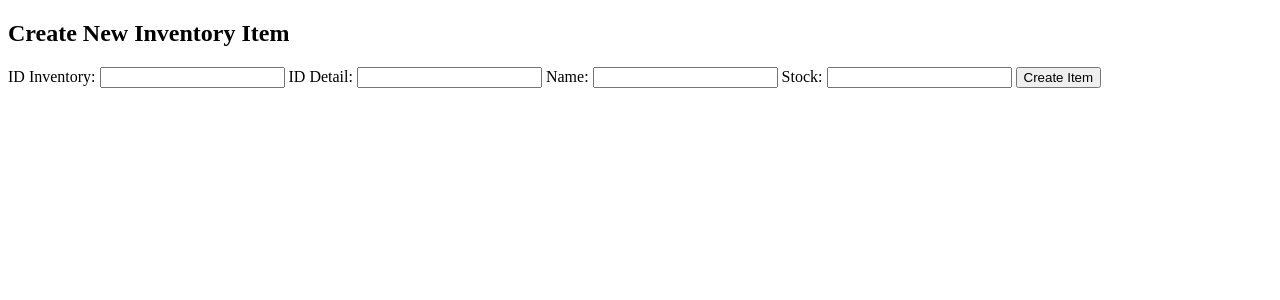
After one commit to raihanachmad8/Inventory-Basis-Data, a PHP site: page /inventory/create in a window 1280 px wide. The commit adds this page. Shown: the top 300 px of the page. Run offline with PHP 8.4, Linux system fonts and the light colour scheme; some libraries are stand-ins or nearby versions.

Commit message:
feat: Add Models Repository Service
Add New Service Inventory and Configure the file
Add New Routing System Configure

fix: Route add new configuration

Repair 404 routing

Realted Issue : Bad UI, Database

```diff
--- a/src/App/Router.php
+++ b/src/App/Router.php
@@ -1,10 +1,19 @@
 <?php
 
+require_once __DIR__ . '/View.php';
+
 interface RouterInterface {
+    public static function run(): void;
+    public static function add(string $method, string $path, string $controller, string $function, array $middleware = []): void;
+    public static function get(string $path, string $controller, string $function, array $middleware = []): void;
+    public static function post(string $path, string $controller, string $function, array $middleware = []): void;
+    public static function put(string $path, string $controller, string $function, array $middleware = []): void;
+    public static function delete(string $path, string $controller, string $function, array $middleware = []): void;
+    public static function patch(string $path, string $controller, string $function, array $middleware = []): void;
+
 
 }
-
-class Router {
+class Router implements RouterInterface {
     public static array $routes = [];
 
     public static function run(): void
@@ -20,26 +29,25 @@ class Router {
             $pattern = "#^" . $route['path'] . "$#";
             if (preg_match($pattern, $path, $variables) && $method == $route['method']) {
 
-                // call middleware
-                foreach ($route['middleware'] as $middleware){
-                    $instance = new $middleware;
-                    $instance->before();
-                }
+                //     // Call middleware
+                    foreach ($route['middleware'] as $middleware){
+                            $instance = new $middleware;
+                            $instance->before();
+                        };
 
                 $function = $route['function'];
                 $controller = new $route['controller'];
-                // $controller->$function();
-
                 array_shift($variables);
                 call_user_func_array([$controller, $function], $variables);
 
-                return;
+            return;
             }
         }
 
-        http_response_code(404);
-        echo 'CONTROLLER NOT FOUND';
+        // If no route matches, handle 404 error
+        self::render404();
     }
+
 
     public static function add(string $method, string $path, string $controller, string $function, array $middleware = []): void
     {
@@ -50,37 +58,52 @@ class Router {
             'function' => $function,
             'middleware' => $middleware
         ];
+        // self::run();
     }
 
     public static function get(string $path, string $controller, string $function, array $middleware = []): void
     {
         self::add('GET', $path, $controller, $function, $middleware);
-        self::run();
     }
 
     public static function post(string $path, string $controller, string $function, array $middleware = []): void
     {
         self::add('POST', $path, $controller, $function, $middleware);
-        self::run();
     }
 
     public static function put(string $path, string $controller, string $function, array $middleware = []): void
     {
         self::add('PUT', $path, $controller, $function, $middleware);
-        self::run();
     }
 
     public static function delete(string $path, string $controller, string $function, array $middleware = []): void
     {
         self::add('DELETE', $path, $controller, $function, $middleware);
-        self::run();
     }
 
     public static function patch(string $path, string $controller, string $function, array $middleware = []): void
     {
         self::add('PATCH', $path, $controller, $function, $middleware);
-        self::run();
     }
 
+    public static function render404(): void
+    {
+        http_response_code(404);
+        View::renderView('404');
+        exit();
+    }
 
+    public static function render401(): void
+    {
+        http_response_code(401);
+        View::renderView('401');
+        exit();
+    }
+
+    public static function render500(): void
+    {
+        http_response_code(500);
+        View::renderView('500');
+        exit();
+    }
 }
--- a/src/App/View.php
+++ b/src/App/View.php
@@ -11,16 +11,16 @@ class View implements ViewInterface
 {
     public static function renderVIew(string $view, array $model = []): void
     {
-        require __DIR__ . '/../View/header.php';
-        require __DIR__ . '/../View/' . $view . '.php';
-        require __DIR__ . '/../View/footer.php';
+        require_once __DIR__ . '/../View/header.php';
+        require_once __DIR__ . '/../View/' . $view . '.php';
+        require_once __DIR__ . '/../View/footer.php';
     }
 
     public static function render(array $view, array $model = []): void
     {
-        require __DIR__ . "/../View/" . $view['header'] . ".php";
-        require __DIR__ . "/../View/" . $view['view'] . ".php";
-        require __DIR__ . "/../View/" . $view['footer'].".php";
+        // require_once __DIR__ . "/../View/" . $view['header'] . ".php";
+        // require_once __DIR__ . "/../View/" . $view['view'] . ".php";
+        // require_once __DIR__ . "/../View/" . $view['footer'].".php";
     }
 
     public static function redirect(string $url)
--- /dev/null
+++ b/src/Config/App.php
@@ -0,0 +1,9 @@
+<?php
+
+class APP {
+    public static function Env(string $key): string
+    {
+        $env = parse_ini_file(__DIR__ . '/../../.env');
+        return $env[$key];
+    }
+}
--- /dev/null
+++ b/src/Config/Database.php
@@ -0,0 +1,55 @@
+<?php
+
+require_once __DIR__ . '/App.php';
+
+class Database {
+    private static $instance = null;
+    private $connection;
+
+    private function __construct()
+    {
+        $host = APP::Env('DB_HOST');
+        $port = APP::Env('DB_PORT');
+        $database = APP::Env('DB_DATABASE');
+        $username = APP::Env('DB_USERNAME');
+        $password = APP::Env('DB_PASSWORD');
+
+        try {
+            // Connection string for Microsoft SQL Server
+            $connectionString = "sqlsrv:Server=$host,$port;Database=$database";
+            $this->connection = new PDO($connectionString, $username, $password);
+
+            // Set PDO to throw exceptions on errors
+            $this->connection->setAttribute(PDO::ATTR_ERRMODE, PDO::ERRMODE_EXCEPTION);
+        } catch (PDOException $e) {
+            // Handle connection errors
+            die("Connection failed: " . $e->getMessage());
+        }
+    }
+
+    public static function getInstance(): Database
+    {
+        if (self::$instance == null) {
+            self::$instance = new Database();
+        }
+
+        return self::$instance;
+    }
+
+    public static function getConnection(): PDO
+    {
+        return self::getInstance()->connection;
+    }
+
+    public static function beginTransaction() {
+        self::getConnection()->beginTransaction();
+    }
+
+    public static function commit() {
+        self::getConnection()->commit();
+    }
+
+    public static function rollBack() {
+        self::getConnection()->rollBack();
+    }
+}
--- /dev/null
+++ b/src/Controllers/InventoryController.php
@@ -0,0 +1,88 @@
+<?php
+
+require_once __DIR__ . '/../Service/InventoryService.php';
+
+class InventoryController {
+    private InventoryService $inventoryService;
+    public function __construct() {
+        $this->inventoryService = new InventoryService();
+    }
+
+    public function index()
+    {
+        $inventory = $this->inventoryService->getAll();
+        return View::renderView('inventory', ['inventory' => $inventory]);
+    }
+
+    public function create()
+    {
+        $id_inventory = $_POST['id_inventory'];
+        $id_detail = $_POST['id_detail'];
+        $name = $_POST['name'];
+        $stock = $_POST['stock'];
+        $inventory = new Inventory();
+        $inventory->setIdInventory($id_inventory);
+        $inventory->setIdDetail($id_detail);
+        $inventory->setName($name);
+        $inventory->setStock($stock);
+
+        $this->inventoryService->create($inventory);
+        return View::redirect('/inventory');
+    }
+
+    public function createForm()
+    {
+        return View::renderView('inventory/create');
+    }
+
+    public function update()
+    {
+        $id_inventory = $_POST['id_inventory'];
+        $id_detail = $_POST['id_detail'];
+        $name = $_POST['name'];
+        $stock = $_POST['stock'];
+
+        $inventory = new Inventory();
+        $inventory->setIdInventory($id_inventory);
+        $inventory->setIdDetail($id_detail);
+        $inventory->setName($name);
+        $inventory->setStock($stock);
+        $this->inventoryService->update($inventory);
+        return View::redirect('/inventory');
+    }
+
+    public function updateForm()
+    {
+        $id = $_GET['id'];
+
+        $inventory = $this->inventoryService->getById($id);
+
+        return View::renderView('inventory/update', ['inventory' => $inventory]);
+    }
+
+    public function delete()
+    {
+        $id_inventory = $_REQUEST['id'];
+        var_dump($id_inventory);
+        if ($_SERVER['REQUEST_METHOD'] === 'DELETE') {
+            $this->inventoryService->delete($id_inventory);
+        }
+
+        return View::redirect('/inventory');
+    }
+
+    public function getByName()
+    {
+        $name = $_GET['name'];
+        $inventory = $this->inventoryService->getByName($name);
+        return View::renderView('inventory', ['inventory' => $inventory]);
+    }
+
+    public function getById()
+    {
+        $id_inventory = $_GET['id'];
+        $inventory = $this->inventoryService->getById($id_inventory);
+        return View::renderView('inventory', ['inventory' => $inventory]);
+    }
+
+}
--- a/src/Models/Account.php
+++ /dev/null
@@ -1 +0,0 @@
-<?php
--- /dev/null
+++ b/src/Models/Inventory.php
@@ -0,0 +1,44 @@
+<?php
+
+class Inventory {
+    private ?string $id_inventory = null;
+    private ?string $id_detail = null;
+    private ?string $name = null;
+    private ?int $stock = null;
+    public function __construct() {
+
+    }
+    public function getIdInventory(): ?string
+    {
+        return $this->id_inventory;
+    }
+    public function setIdInventory(string $id_inventory): void
+    {
+        $this->id_inventory = $id_inventory;
+    }
+    public function getIdDetail(): ?string
+    {
+        return $this->id_detail;
+    }
+    public function setIdDetail(string $id_detail): void
+    {
+        $this->id_detail = $id_detail;
+    }
+    public function getName(): ?string
+    {
+        return $this->name;
+    }
+    public function setName(string $name): void
+    {
+        $this->name = $name;
+    }
+    public function getStock(): ?int
+    {
+        return $this->stock;
+    }
+    public function setStock(int $stock): void
+    {
+        $this->stock = $stock;
+    }
+
+}
--- /dev/null
+++ b/src/Repository/InventoryRepository.php
@@ -0,0 +1,96 @@
+<?php
+
+require_once __DIR__ . '/../Config/Database.php';
+require_once __DIR__ . '/../Models/Inventory.php';
+
+interface InventoryRepositoryInterface {
+    public static function getAll(): array;
+    public static function getById(string $id): ?Inventory;
+    public static function create(Inventory $inventory): void;
+    public static function update(Inventory $inventory): void;
+    public static function delete(string $id): void;
+    public static function getByName(string $name): ?Inventory;
+}
+
+class InventoryRepository  implements InventoryRepositoryInterface{
+    public static function getAll(): array
+    {
+        $statement = Database::getConnection()->prepare('SELECT * FROM inventory');
+        $statement->execute();
+
+        $inventory = [];
+        while ($row = $statement->fetch(PDO::FETCH_ASSOC)) {
+            $item = new Inventory();
+            $item->setIdInventory($row['ID_Inventory']);
+            $item->setIdDetail($row['ID_DetailInv']);
+            $item->setName($row['Name']);
+            $item->setStock($row['Stock']);
+            array_push($inventory, $item);
+        }
+
+        return $inventory;
+    }
+
+    public static function getById(string $id): ?Inventory
+    {
+        $statement = Database::getConnection()->prepare('SELECT * FROM inventory WHERE ID_Inventory = :id');
+        $statement->bindParam(':id', $id);
+        $statement->execute();
+
+        $row = $statement->fetch(PDO::FETCH_ASSOC);
+        $item = new Inventory();
+        $item->setIdInventory($row['ID_Inventory']);
+        $item->setIdDetail($row['ID_DetailInv']);
+        $item->setName($row['Name']);
+        $item->setStock($row['Stock']);
+
+        return $item;
+
+    }
+
+    public static function create(Inventory $inventory): void
+    {
+        $statement = Database::getConnection()->prepare('INSERT INTO inventory (ID_Inventory, ID_DetailInv, Name, Stock) VALUES (:id_inventory, :id_detail, :name, :stock)');
+        $statement->bindParam(':id_inventory', $inventory->getIdInventory());
+        $statement->bindParam(':id_detail', $inventory->getIdDetail());
+        $statement->bindParam(':name', $inventory->getName());
+        $statement->bindParam(':stock', $inventory->getStock());
+        $statement->execute();
+
+    }
+
+    public static function update(Inventory $inventory): void
+    {
+        $statement = Database::getConnection()->prepare('UPDATE inventory SET ID_DetailInv = :id_detail, Name = :name, Stock = :stock WHERE ID_Inventory = :id');
+        $statement->bindParam(':id', $inventory->getIdInventory());
+        $statement->bindParam(':id_detail', $inventory->getIdDetail());
+        $statement->bindParam(':name', $inventory->getName());
+        $statement->bindParam(':stock', $inventory->getStock());
+        $statement->execute();
+    }
+
+    public static function delete(string $id): void
+    {
+        $statement = Database::getConnection()->prepare('DELETE FROM inventory WHERE ID_Inventory = :id');
+        $statement->bindParam(':id', $id);
+        $statement->execute();
+    }
+
+    public static function getByName(string $name): ?Inventory
+    {
+        $statement = Database::getConnection()->prepare('SELECT * FROM inventory WHERE Name = :name');
+        $statement->bindParam(':name', $name);
+        $statement->execute();
+
+        $row = $statement->fetch(PDO::FETCH_ASSOC);
+        if (!$row) {
+            return null;
+        }
+        $item = new Inventory();
+        $item->setIdInventory($row['ID_Inventory']);
+        $item->setIdDetail($row['ID_DetailInv']);
+        $item->setName($row['Name']);
+        $item->setStock($row['Stock']);
+        return $item;
+    }
+}
--- /dev/null
+++ b/src/Service/InventoryService.php
@@ -0,0 +1,51 @@
+<?php
+
+require_once __DIR__ . '/../Repository/InventoryRepository.php';
+
+interface InventoryServiceInterface {
+    public function getAll(): array;
+    public function getById(string $id): ?Inventory;
+    public function create(Inventory $inventory): void;
+    public function update(Inventory $inventory): void;
+    public function delete(string $id): void;
+    public function getByName(string $name): ?Inventory;
+}
+
+class InventoryService implements InventoryServiceInterface {
+    private InventoryRepository $inventoryRepository;
+    public function __construct() {
+        $this->inventoryRepository = new InventoryRepository();
+    }
+
+    public function getAll(): array
+    {
+        return $this->inventoryRepository->getAll();
+    }
+
+    public function getById(string $id): ?Inventory
+    {
+        return $this->inventoryRepository->getById($id);
+    }
+
+    public function create(Inventory $inventory): void
+    {
+        $this->inventoryRepository->create($inventory);
+    }
+
+    public function update(Inventory $inventory): void
+    {
+        $this->inventoryRepository->update($inventory);
+    }
+
+    public function delete(string $id): void
+    {
+        $this->inventoryRepository->delete($id);
+    }
+
+    public function getByName(string $name): ?Inventory
+    {
+        return $this->inventoryRepository->getByName($name);
+    }
+
+
+}
--- /dev/null
+++ b/src/View/404.php
@@ -0,0 +1 @@
+404
--- /dev/null
+++ b/src/View/inventory/create.php
@@ -0,0 +1,28 @@
+<!-- inventory/create.php -->
+
+<!DOCTYPE html>
+<html lang="en">
+<head>
+    <meta charset="UTF-8">
+    <meta name="viewport" content="width=device-width, initial-scale=1.0">
+    <title>Create New Inventory Item</title>
+</head>
+<body>
+    <h2>Create New Inventory Item</h2>
+    <form id="create-form" action="/inventory/create" method="post">
+        <label for="id_inventory">ID Inventory:</label>
+        <input type="text" id="id_inventory" name="id_inventory" required>
+
+        <label for="id_detail">ID Detail:</label>
+        <input type="text" id="id_detail" name="id_detail" required>
+
+        <label for="name">Name:</label>
+        <input type="text" id="name" name="name" required>
+
+        <label for="stock">Stock:</label>
+        <input type="number" id="stock" name="stock" required>
+
+        <button type="submit">Create Item</button>
+    </form>
+</body>
+</html>
--- a/src/public/index.php
+++ b/src/public/index.php
@@ -1,7 +1,42 @@
 <?php
+// phpinfo();
+// require_once __DIR__ . '/../Config/App.php';
+// $host = APP::Env('DB_HOST');
+// $port = APP::Env('DB_PORT');
+// $database = APP::Env('DB_DATABASE');
+// $username = APP::Env('DB_USERNAME');
+// $password = APP::Env('DB_PASSWORD');
+
+// try {
+//     // Connection string for Microsoft SQL Server
+//     $connectionString = "sqlsrv:Server=$host,$port;Database=$database";
+//     $connection = new PDO($connectionString, $username, $password);
+
+//     // Set PDO to throw exceptions on errors
+//     $connection->setAttribute(PDO::ATTR_ERRMODE, PDO::ERRMODE_EXCEPTION);
+// } catch (PDOException $e) {
+//     // Handle connection errors
+//     die("Connection failed: " . $e->getMessage());
+// }
 
 require_once __DIR__ . '/../App/Router.php';
 require_once __DIR__ . '/../App/View.php';
 require_once __DIR__ . '/../Controllers/Home.php';
+require_once __DIR__ . '/../Controllers/InventoryController.php';
 
 Router::get('/', HomeController::class, 'index');
+
+Router::get('/inventory', InventoryController::class, 'index');
+
+Router::get('/inventory/create', InventoryController::class, 'createForm');
+Router::post('/inventory/create', InventoryController::class, 'create');
+
+Router::post('/inventory/update', InventoryController::class, 'update');
+Router::get('/inventory/update', InventoryController::class, 'updateForm');
+
+Router::delete('/inventory/delete', InventoryController::class, 'delete');
+Router::post('/inventory/search', InventoryController::class, 'search');
+
+
+
+Router::run();
```
Also changed, not shown: src/View/inventory.php (added, +83 -0 lines), src/View/inventory/update.php (added, +28 -0 lines), src/public/.htaccess, 2 other files.
